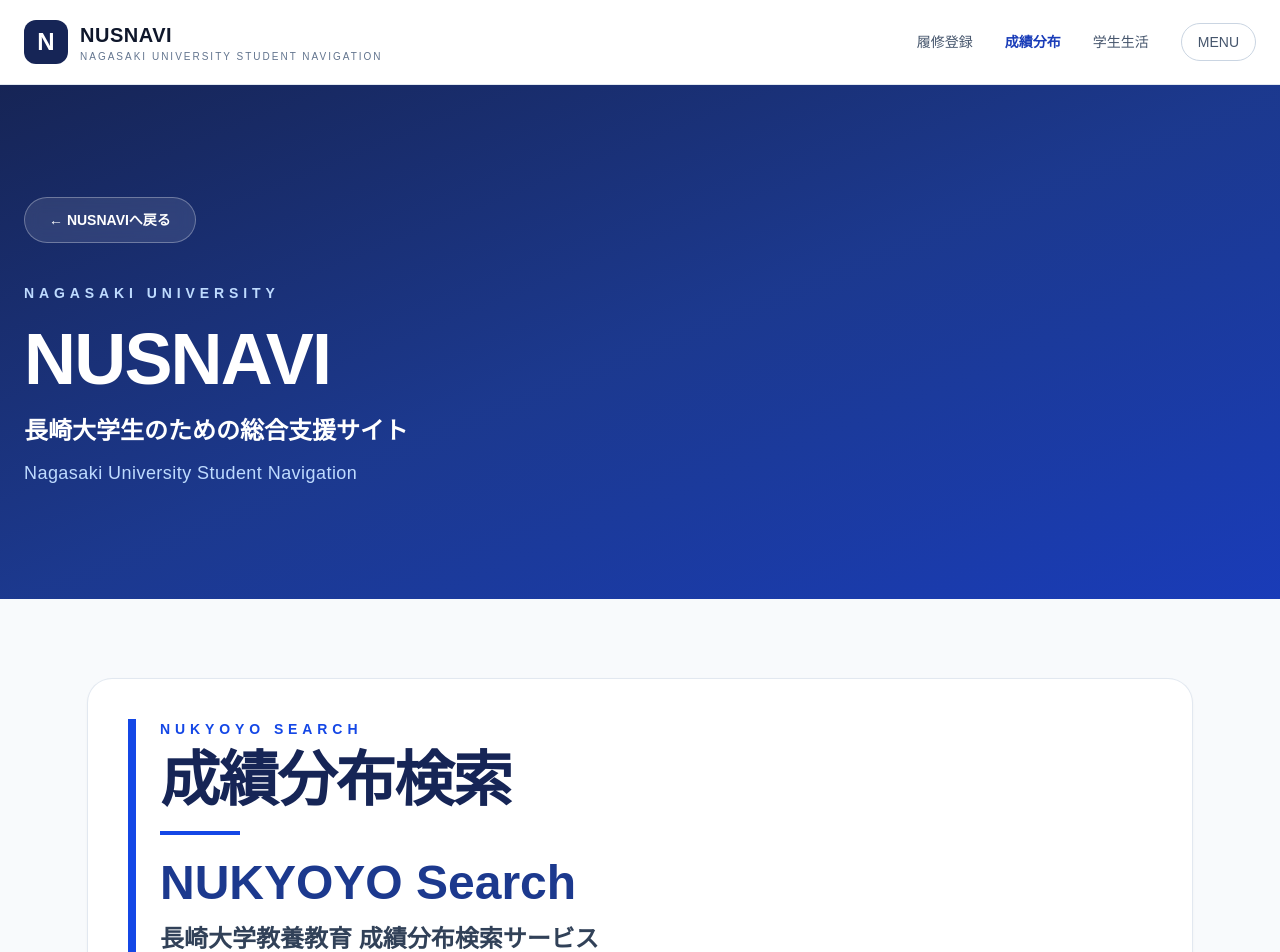
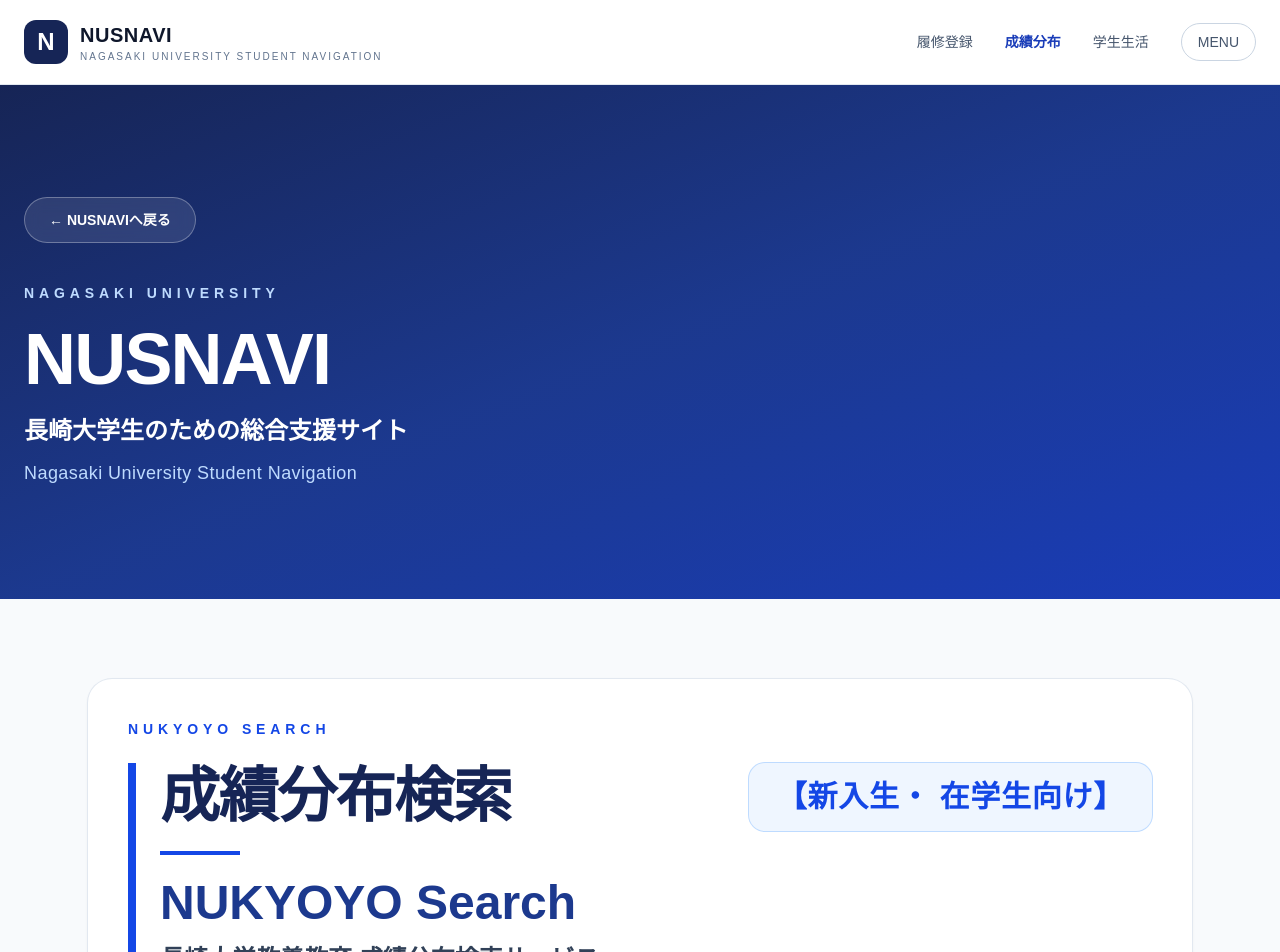
Before and after one commit to Miya300/inazo-clone, a Next.js app: page /nukyoyo-search in a window 1280 px wide. Shown: the top 952 px of the page. Built offline with nearby package versions, Linux system fonts and the light colour scheme; no server answers; the database is empty.

Commit message:
update NUSNAVI target labels

```diff
--- a/app/nukyoyo-search/page.tsx
+++ b/app/nukyoyo-search/page.tsx
@@ -367,7 +367,8 @@
   "
 >
 
-          <div className="border-l-8 border-blue-700 pl-6">
+  {/* 上段：NUKYOYO SEARCH ＋ 新入生向け */}
+  <div className="mb-6 flex items-start justify-between gap-6">
 
     <p
       className="
@@ -381,9 +382,16 @@
     </p>
 
 
+
+  </div>
+
+
+  <div className="border-l-8 border-blue-700 pl-6">
+
+    <div className="mt-3 flex items-center justify-between gap-6">
+
   <h1
     className="
-                mt-3
       text-4xl
       font-black
       tracking-tight
@@ -394,9 +402,32 @@
     成績分布検索
   </h1>
 
+  {/* 新入生向け */}
+  <span
+    className="
+      shrink-0
+      rounded-2xl
+      bg-blue-50
+      px-6
+      py-3
+      text-2xl
+      font-bold
+      tracking-wide
+      text-blue-700
+      ring-1
+      ring-blue-200
+      md:px-7
+      md:py-4
+      md:text-3xl
+    "
+  >
+    【新入生・
+    在学生向け】
+  </span>
+
+</div>
 
     <div className="mt-5 h-1 w-20 bg-blue-700"></div>
-
 
     <h2
       className="
@@ -409,7 +440,6 @@
     >
       NUKYOYO Search
     </h2>
-
 
     <p
       className="
@@ -422,7 +452,6 @@
     >
       長崎大学教養教育 成績分布検索サービス
     </p>
-
 
     <p
       className="
--- a/app/page.tsx
+++ b/app/page.tsx
@@ -64,9 +64,9 @@
           </p>
 
           <h1 className="text-4xl font-bold leading-tight md:text-6xl">
-            長崎大学 新入生のための
+            長崎大学を目指す人と、
             <br />
-            総合支援サイト
+            長崎大学新入生のための総合支援サイト
           </h1>
 
           <p className="mt-6 text-lg text-blue-100 md:text-xl">
@@ -78,9 +78,9 @@
           </p>
 
           <p className="mt-8 max-w-2xl leading-8 text-blue-100">
-            <strong>大学生活のスタートを、もっとスマートに</strong>
+            <strong>進学準備から大学生活まで、もっとスマートに</strong>
             <br />
-            履修登録から学生生活まで、長崎大学生に必要な情報をまとめています
+            長崎大学への進学を考える高校生・新入生から在学生まで、必要な情報をまとめています
           </p>
           <p className="mt-8 max-w-2xl leading-8 text-blue-100">
             <strong>成績を味方に、大学生活をもっと安心に</strong>
@@ -163,7 +163,7 @@
             </div>
 
             <p className="mt-8 leading-8 text-slate-600">
-              主に新入生から学部2年生を対象としていますが、
+              主に高校既卒生、新入生から学部2年生を対象としていますが、
               <br className="hidden md:block" />
               すべての長崎大学生が活用できるサービスを目指しています。
             </p>
@@ -192,8 +192,14 @@
             {/* NUKYO REGI */}
             <Link
               href="/risyu-support1"
-              className="group rounded-3xl bg-slate-50 p-8 ring-1 ring-slate-200 transition hover:-translate-y-1 hover:shadow-xl"
+              className="group relative rounded-3xl bg-slate-50 p-8 ring-1 ring-slate-200 transition hover:-translate-y-1 hover:shadow-xl"
             >
+              {/* 新入生向け */}
+  <div className="absolute right-8 top-8 z-10">
+    <span className="block rounded-2xl bg-blue-50 px-6 py-3 text-2xl font-bold tracking-wide text-blue-700 ring-1 ring-blue-200">
+      【新入生向け】
+    </span>
+  </div>
 
               <div className="text-3xl"></div>
 
@@ -224,8 +230,14 @@
             {/* NUKYOYO */}
             <Link
               href="/nukyoyo-search"
-              className="group rounded-3xl bg-slate-50 p-8 ring-1 ring-slate-200 transition hover:-translate-y-1 hover:shadow-xl"
+              className="group relative rounded-3xl bg-slate-50 p-8 ring-1 ring-slate-200 transition hover:-translate-y-1 hover:shadow-xl"
             >
+             {/* 新入生向け */}
+  <div className="absolute right-8 top-8 z-10">
+    <span className="block rounded-2xl bg-blue-50 px-6 py-3 text-2xl font-bold tracking-wide text-blue-700 ring-1 ring-blue-200">
+      【新入生・在学生向け】
+    </span>
+  </div>
 
               <div className="text-3xl"></div>
 
@@ -238,6 +250,7 @@
                 <br />
                 成績分布検索サービス
               </h3>
+
 
               <p className="mt-4 text-sm tracking-wide text-slate-500">
                 Nagasaki University Kyoyo Search
@@ -259,8 +272,15 @@
 {/* 経済支援 */}
 <Link
   href="/student-support"
-  className="group rounded-3xl bg-slate-50 p-8 ring-1 ring-slate-200 transition hover:-translate-y-1 hover:shadow-xl"
+  className="group relative rounded-3xl bg-slate-50 p-8 ring-1 ring-slate-200 transition hover:-translate-y-1 hover:shadow-xl"
 >
+  {/* 新入生向け */}
+  <div className="absolute right-8 top-8 z-10">
+    <span className="block rounded-2xl bg-blue-50 px-6 py-3 text-2xl font-bold tracking-wide text-blue-700 ring-1 ring-blue-200">
+      【高校生・新入生・在学生向け】
+
+    </span>
+  </div>
 
   <div className="text-3xl"></div>
 
--- a/app/risyu-support1/page.tsx
+++ b/app/risyu-support1/page.tsx
@@ -165,9 +165,15 @@
                   KYOTOYO EDUCATION
                 </p>
 
-                <h2 className="mt-4 text-3xl font-black text-blue-900 md:text-4xl">
-                  教養教育〈総論編〉
-                </h2>
+                <div className="mt-4 flex items-center gap-6">
+  <h2 className="text-3xl font-black text-blue-900 md:text-4xl">
+    教養教育〈総論編〉
+  </h2>
+
+  <span className="shrink-0 rounded-2xl bg-blue-50 px-5 py-2 text-xl font-bold tracking-wide text-blue-700 ring-1 ring-blue-200 md:px-6 md:py-3 md:text-2xl">
+    【新入生向け】
+  </span>
+</div>
 
                 <p className="mt-4 text-xl font-semibold text-slate-700">
                   新入生向け・履修登録完全ガイド
@@ -215,9 +221,15 @@
                   PRACTICAL GUIDE
                 </p>
 
-                <h2 className="mt-4 text-3xl font-black text-blue-900 md:text-4xl">
-                  教養教育〈実践編〉
-                </h2>
+                <div className="mt-4 flex items-center gap-6">
+  <h2 className="text-3xl font-black text-blue-900 md:text-4xl">
+    教養教育〈実践編〉
+  </h2>
+
+  <span className="shrink-0 rounded-2xl bg-blue-50 px-5 py-2 text-xl font-bold tracking-wide text-blue-700 ring-1 ring-blue-200 md:px-6 md:py-3 md:text-2xl">
+    【新入生向け】
+  </span>
+</div>
 
                 <p className="mt-4 text-xl font-semibold text-slate-700">
                   新入生向け・科目選択＆履修登録ガイド
--- a/app/student-support/page.tsx
+++ b/app/student-support/page.tsx
@@ -210,9 +210,15 @@
           NATIONAL SUPPORT
         </p>
 
-        <h2 className="mt-4 text-3xl font-black text-blue-900 md:text-5xl">
-          国（JASSO）からの支援
-        </h2>
+        <div className="mt-4 flex items-center gap-6">
+  <h2 className="text-3xl font-black text-blue-900 md:text-4xl">
+    国（JASSO）からの支援
+  </h2>
+
+  <span className="shrink-0 rounded-2xl bg-red-50 px-5 py-2 text-xl font-bold tracking-wide text-red-700 ring-1 ring-red-200 md:px-6 md:py-3 md:text-2xl">
+    【高校生・新入生向け】
+  </span>
+</div>
 
         <p className="mt-5 text-xl font-semibold text-slate-700 md:text-2xl">
           入学前から入学後まで利用できる奨学金・学費減免
@@ -256,9 +262,15 @@
           PRIVATE SCHOLARSHIP SUPPORT
         </p>
 
-        <h2 className="mt-4 text-3xl font-black text-blue-900 md:text-5xl">
-          財団・企業・自治体による奨学金
-        </h2>
+        <div className="mt-4 flex items-center gap-6">
+  <h2 className="text-3xl font-black text-blue-900 md:text-4xl">
+    財団・企業・自治体による奨学金
+  </h2>
+
+  <span className="shrink-0 rounded-2xl bg-blue-50 px-5 py-2 text-xl font-bold tracking-wide text-blue-700 ring-1 ring-blue-200 md:px-6 md:py-3 md:text-2xl">
+    【新入生・在学生向け】
+  </span>
+</div>
 
         <p className="mt-5 text-xl font-semibold text-slate-700 md:text-2xl">
           民間財団、企業、自治体などが募集する給付型・貸与型奨学金について紹介します。
```
Lines whose indentation alone changed are shown as unchanged.
